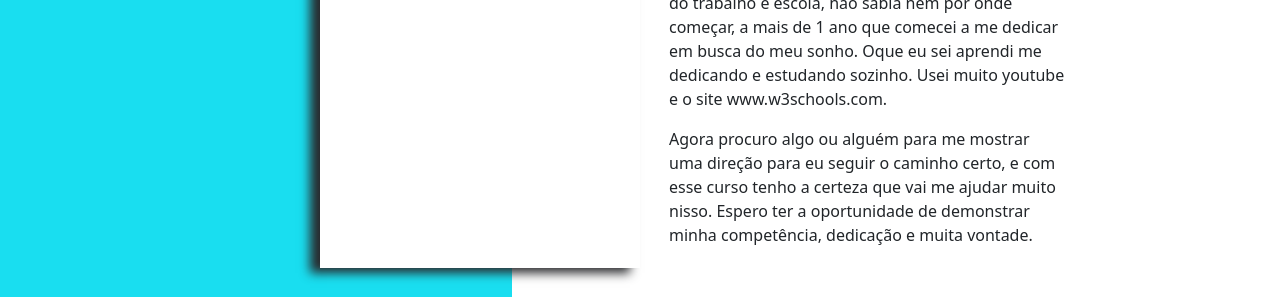
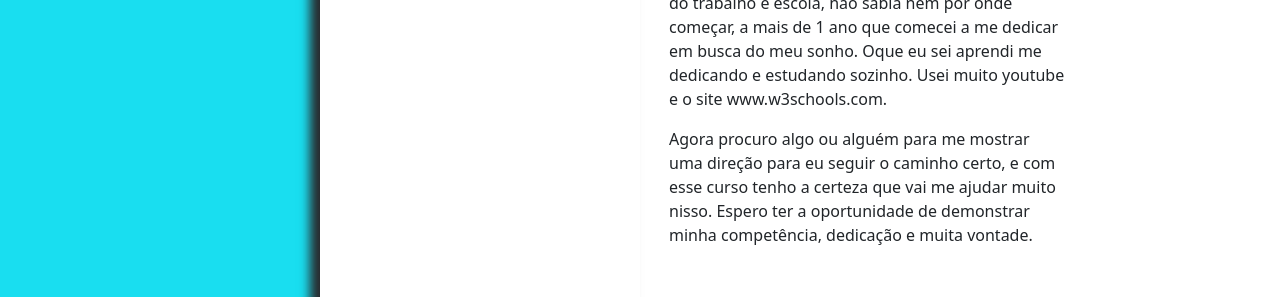
Before and after one commit to AllanEzequiel/Curriculo-Codai, a plain HTML site: page index.html in a window 1280 px wide. Shown: the part 381-678 px from the top of the page. Drawn offline with Linux system fonts and the light colour scheme.

Commit message:
texto1 do css modificado

```diff
--- a/css/style.css
+++ b/css/style.css
@@ -139,8 +139,8 @@ body    {
     }
 }
 
-#texto-1{
-}
+#texto-1
+
 
 #texto-2 {
     display: none;
```
